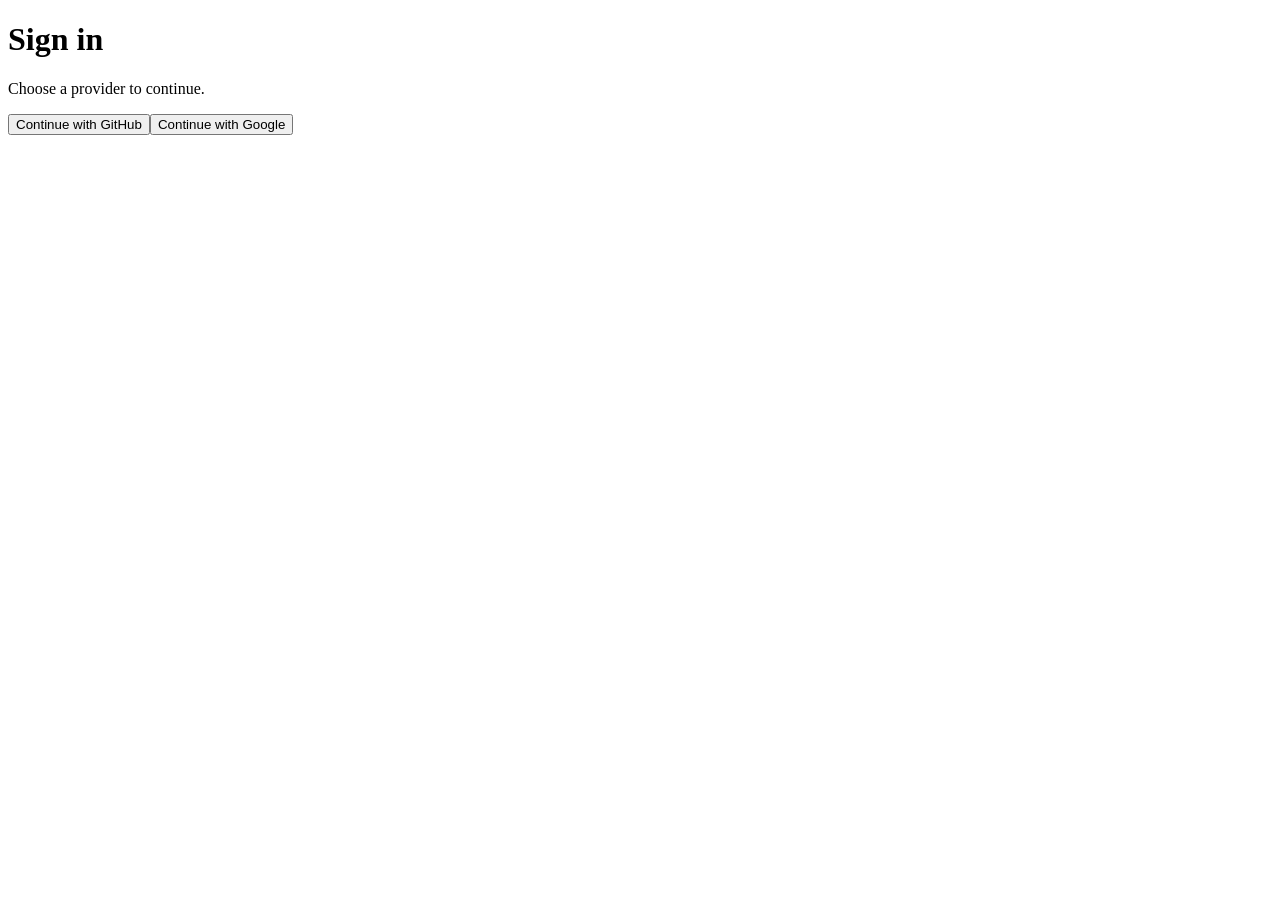
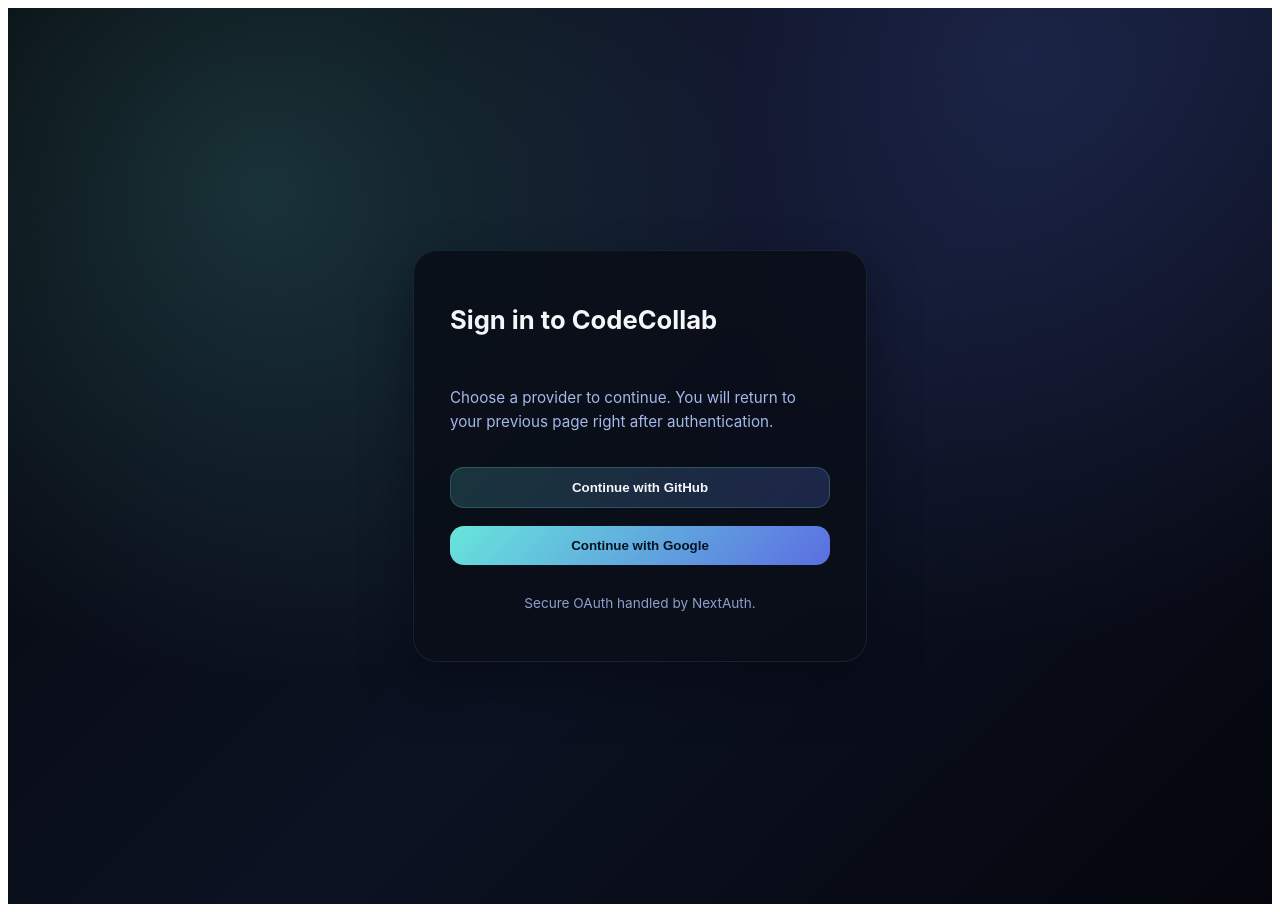
Before and after one commit to atkunja/codecollab, a Next.js app in the folder apps/web/: page /login in a window 1280 px wide. Before the commit the page ends 800 px from the top, so only its background shows below. Built offline with nearby package versions, Linux system fonts and the light colour scheme.

Commit message:
feat: add supabase packages

```diff
--- a/apps/web/app/api/rooms/[id]/execute/route.ts
+++ b/apps/web/app/api/rooms/[id]/execute/route.ts
@@ -4,12 +4,11 @@
 
 export async function POST(req: Request, context: RouteContext) {
   const { id } = await context.params;
-  const baseUrl = process.env.NEXT_PUBLIC_API_URL;
-  if (!baseUrl) {
-    return new Response(JSON.stringify({ error: "API URL not configured" }), {
-      status: 500,
-    });
-  }
+  const baseUrl =
+    process.env.NEXT_PUBLIC_API_URL ||
+    process.env.API_URL ||
+    process.env.INTERNAL_API_URL ||
+    "http://localhost:3001";
 
   const body = await req.text();
 
--- /dev/null
+++ b/apps/web/app/login/login.module.css
@@ -0,0 +1,67 @@
+.container {
+  min-height: 100vh;
+  background: radial-gradient(circle at 20% 20%, rgba(103, 230, 220, 0.18), transparent 40%),
+    radial-gradient(circle at 80% 5%, rgba(91, 110, 225, 0.2), transparent 45%),
+    linear-gradient(135deg, #06070c 0%, #0c1222 55%, #05060d 100%);
+  display: grid;
+  place-items: center;
+  padding: clamp(24px, 6vw, 48px);
+  color: #f5f6fa;
+  font-family: "Inter", "Segoe UI", sans-serif;
+}
+
+.card {
+  width: min(380px, 100%);
+  backdrop-filter: blur(16px);
+  background: rgba(10, 14, 24, 0.88);
+  border-radius: 24px;
+  padding: clamp(28px, 5vw, 36px);
+  border: 1px solid rgba(103, 230, 220, 0.1);
+  box-shadow: 0 26px 48px rgba(5, 9, 18, 0.55);
+  display: flex;
+  flex-direction: column;
+  gap: 18px;
+}
+
+.title {
+  font-size: 1.6rem;
+  font-weight: 700;
+}
+
+.subtitle {
+  font-size: 0.95rem;
+  color: #a5b8e9;
+  line-height: 1.6;
+}
+
+.button {
+  width: 100%;
+  border: none;
+  border-radius: 14px;
+  padding: 12px 16px;
+  font-weight: 600;
+  cursor: pointer;
+  transition: transform 0.12s ease, box-shadow 0.12s ease;
+}
+
+.buttonGithub {
+  background: linear-gradient(135deg, rgba(103, 230, 220, 0.18), rgba(91, 110, 225, 0.24));
+  color: #f5f6fa;
+  border: 1px solid rgba(103, 230, 220, 0.22);
+}
+
+.buttonGoogle {
+  background: linear-gradient(135deg, #67e6dc 0%, #5b6ee1 100%);
+  color: #051322;
+}
+
+.button:hover {
+  transform: translateY(-1px);
+}
+
+.footer {
+  margin-top: 12px;
+  text-align: center;
+  font-size: 0.85rem;
+  color: #8da0cc;
+}
--- a/apps/web/app/login/page.tsx
+++ b/apps/web/app/login/page.tsx
@@ -2,29 +2,33 @@
 "use client";
 
 import { signIn } from "next-auth/react";
+import styles from "./login.module.css";
 
 export default function LoginPage() {
   return (
-    <main className="min-h-screen grid place-items-center">
-      <div className="w-full max-w-sm rounded-2xl border p-6 shadow-sm">
-        <h1 className="text-xl font-semibold">Sign in</h1>
-        <p className="mt-2 text-sm text-slate-600">
-          Choose a provider to continue.
+    <main className={styles.container}>
+      <div className={styles.card}>
+        <h1 className={styles.title}>Sign in to CodeCollab</h1>
+        <p className={styles.subtitle}>
+          Choose a provider to continue. You will return to your previous page right after authentication.
         </p>
-        <div className="mt-6 space-y-3">
+        <div>
           <button
             onClick={() => signIn("github")}
-            className="w-full rounded-xl border px-4 py-2"
+            className={`${styles.button} ${styles.buttonGithub}`}
           >
             Continue with GitHub
           </button>
+        </div>
+        <div>
           <button
             onClick={() => signIn("google")}
-            className="w-full rounded-xl border px-4 py-2"
+            className={`${styles.button} ${styles.buttonGoogle}`}
           >
             Continue with Google
           </button>
         </div>
+        <p className={styles.footer}>Secure OAuth handled by NextAuth.</p>
       </div>
     </main>
   );
```
Also changed, not shown: apps/web/app/page.tsx (+17 -17 lines), apps/web/app/room/[roomId]/RoomClient.tsx (+12 -5 lines), apps/web/app/room/[roomId]/room.module.css (+16 -3 lines), 1 other file (tests, documents, lock files or other folders).
